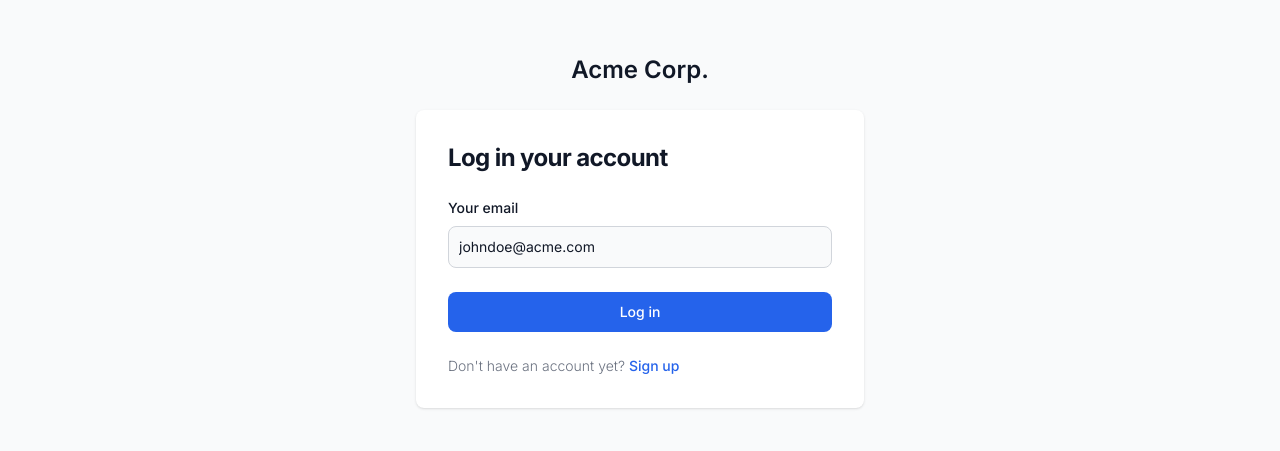
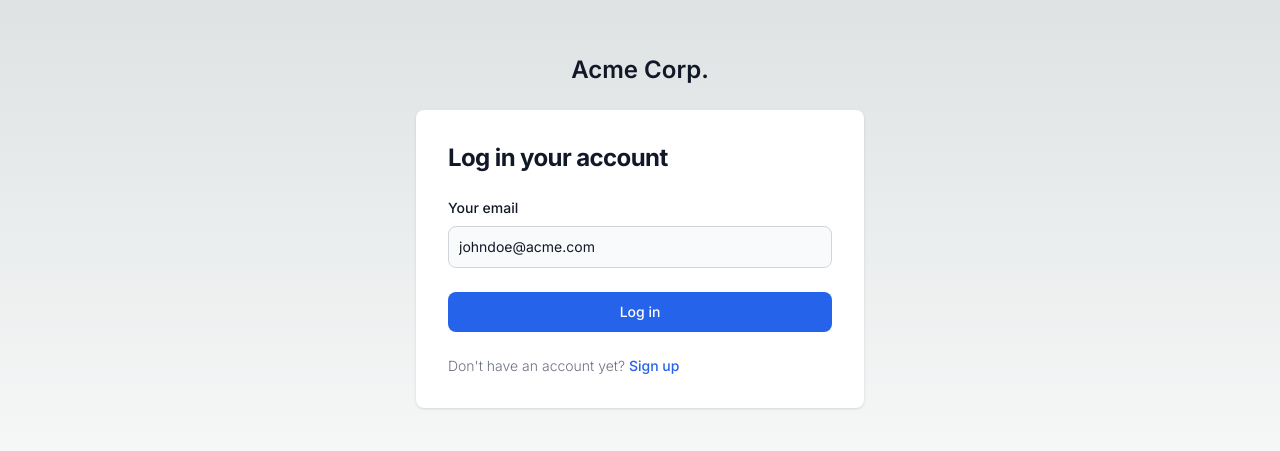
Before and after one commit to sibiraj-s/go-webauthn-example, a Next.js app in the folder client/: page /login in a window 1280 px wide. Shown: the part 169-620 px from the top of the page. Built offline with nearby package versions, Linux system fonts and the light colour scheme.

Commit message:
Update ui backgrounds

```diff
--- a/client/app/login/page.tsx
+++ b/client/app/login/page.tsx
@@ -2,12 +2,12 @@
 
 export default function Signup() {
   return (
-    <section className="bg-gray-50 dark:bg-gray-900 h-full">
+    <section className="h-full">
       <div className="flex flex-col items-center justify-center px-6 py-8 mx-auto md:h-screen lg:py-0 h-full">
         <a href="#" className="flex items-center mb-6 text-2xl font-semibold text-gray-900 dark:text-white">
           Acme Corp.
         </a>
-        <div className="w-full bg-white rounded-lg shadow dark:border md:mt-0 sm:max-w-md xl:p-0 dark:bg-gray-800 dark:border-gray-700">
+        <div className="w-full bg-white rounded-lg shadow dark:border md:mt-0 sm:max-w-md xl:p-0 dark:bg-gray-950 dark:border-gray-700">
           <div className="p-6 space-y-4 md:space-y-6 sm:p-8">
             <h1 className="text-xl font-bold leading-tight tracking-tight text-gray-900 md:text-2xl dark:text-white">
               Log in your account
--- a/client/app/signup/page.tsx
+++ b/client/app/signup/page.tsx
@@ -2,12 +2,12 @@
 
 export default function Signup() {
   return (
-    <section className="bg-gray-50 dark:bg-gray-900 h-full">
+    <section className="h-full">
       <div className="flex flex-col items-center justify-center px-6 py-8 mx-auto md:h-screen lg:py-0 h-full">
         <a href="#" className="flex items-center mb-6 text-2xl font-semibold text-gray-900 dark:text-white">
           Acme Corp.
         </a>
-        <div className="w-full bg-white rounded-lg shadow dark:border md:mt-0 sm:max-w-md xl:p-0 dark:bg-gray-800 dark:border-gray-700">
+        <div className="w-full bg-white rounded-lg shadow dark:border md:mt-0 sm:max-w-md xl:p-0 dark:bg-gray-950 dark:border-gray-700">
           <div className="p-6 space-y-4 md:space-y-6 sm:p-8">
             <h1 className="text-xl font-bold leading-tight tracking-tight text-gray-900 md:text-2xl dark:text-white">
               Create your account
```
